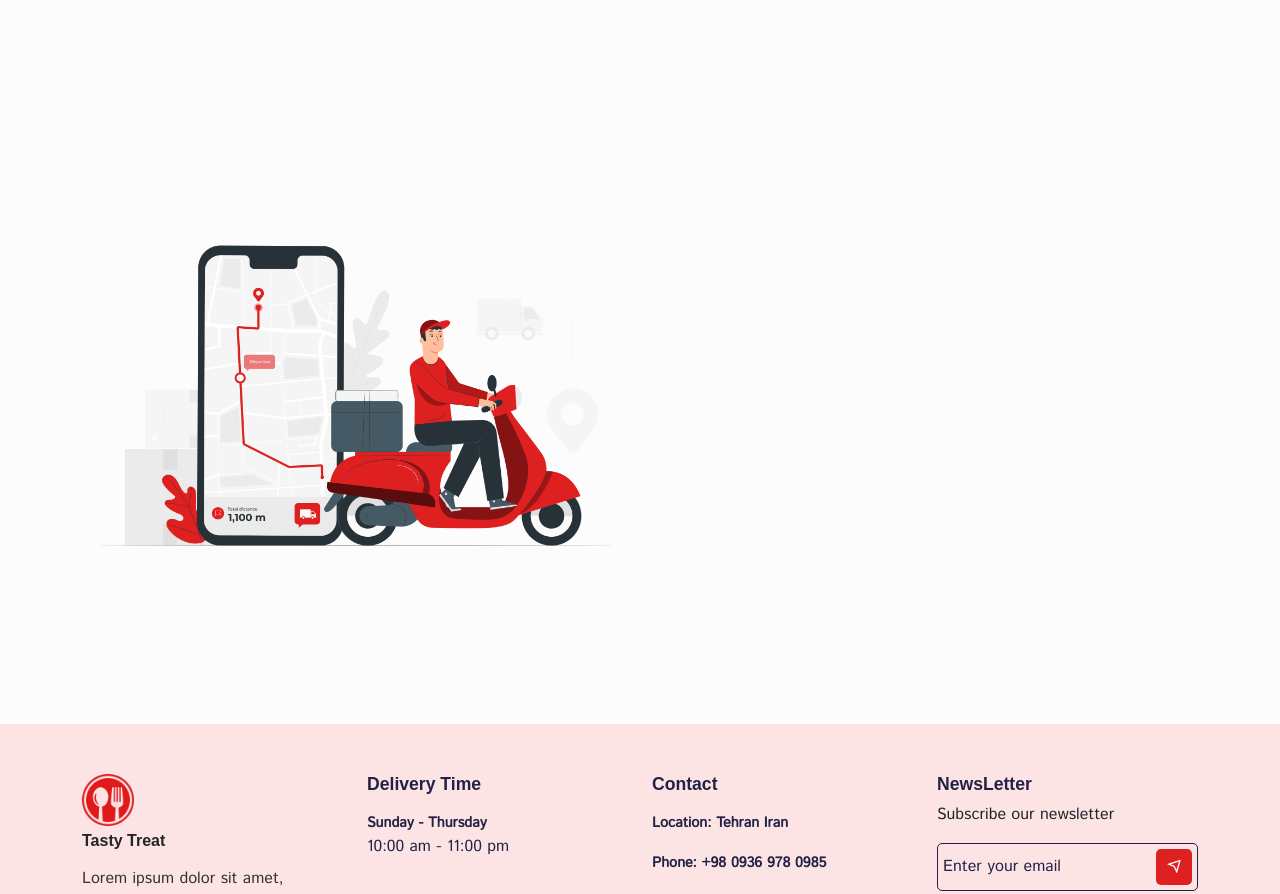
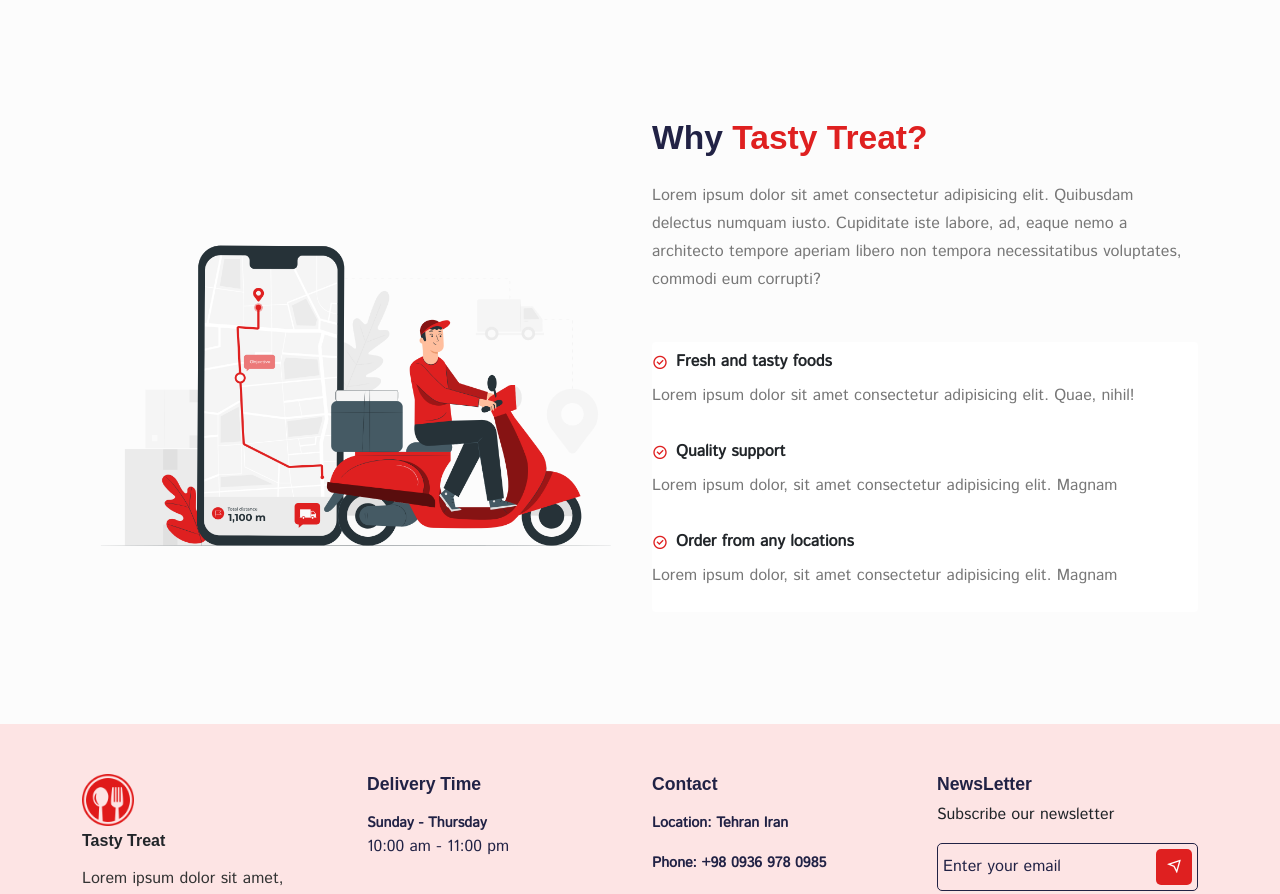
Before and after one commit to gholamreza-hasnzade/Reactjs-food-App-redux-toolkit, a React (Create React App) app: page /home in a window 1280 px wide. Shown: the part 3051-3945 px from the top of the page. Built offline with nearby package versions, Linux system fonts and the light colour scheme; a web font is replaced by a local one.

Commit message:
[hotfixed] about

```diff
--- a/src/pages/home/Home.jsx
+++ b/src/pages/home/Home.jsx
@@ -1,6 +1,6 @@
 import React, { useEffect, useState } from "react";
 import { Link } from "react-router-dom";
-import { Col, Container, Row } from "reactstrap";
+import { Col, Container, ListGroup, ListGroupItem, Row } from "reactstrap";
 
 import Helmet from "../../components/helmet/Helmet";
 import { Category, ProductCard } from "../../components/UI";
@@ -211,14 +211,63 @@ const Home = () => {
         </Container>
       </section>
 
-
       <section>
         <Container>
           <Row>
             <Col lg="6" md="6">
-              <img src={IMAGES.WHYIMG} alt="WHYIMG" className="w-100" />
+              <img
+                src={IMAGES.WHYIMG}
+                alt="why-tasty-treat"
+                className="w-100"
+              />
             </Col>
-            <Col lg="6" md="6"></Col>
+            <Col lg="6" md="6">
+              <div className="why__tasty--treat">
+                <h2 className="tasty__treat--title mb-4">Why <span>Tasty Treat?</span></h2>
+
+                <p className="why__tasty--desc">
+                  Lorem ipsum dolor sit amet consectetur adipisicing elit.
+                  Quibusdam delectus numquam iusto. Cupiditate iste labore, ad,
+                  eaque nemo a architecto tempore aperiam libero non tempora
+                  necessitatibus voluptates, commodi eum corrupti?
+                </p>
+
+                <ListGroup className="mt-5">
+                  <ListGroupItem className="border-0 ps-0">
+                    <p className="choose__us-title d-flex align-items-center gap-2">
+                      <i className="ri-checkbox-circle-line"></i>
+                      Fresh and tasty foods
+                    </p>
+                    <p className="choose__us-desc">
+                      Lorem ipsum dolor sit amet consectetur adipisicing elit.
+                      Quae, nihil!
+                    </p>
+                  </ListGroupItem>
+
+                  <ListGroupItem className="border-0 ps-0">
+                    <p  className="choose__us-title d-flex align-items-center gap-2">
+                      <i className="ri-checkbox-circle-line"></i>
+                      Quality support
+                    </p>
+                    <p className="choose__us-desc">
+                      Lorem ipsum dolor, sit amet consectetur adipisicing elit.
+                      Magnam
+                    </p>
+                  </ListGroupItem>
+
+                  <ListGroupItem className="border-0 ps-0">
+                    <p className="choose__us-title d-flex align-items-center gap-2">
+                      <i className="ri-checkbox-circle-line"></i>
+                      Order from any locations
+                    </p>
+                    <p className="choose__us-desc">
+                      Lorem ipsum dolor, sit amet consectetur adipisicing elit.
+                      Magnam
+                    </p>
+                  </ListGroupItem>
+                </ListGroup>
+              </div>
+            </Col>
           </Row>
         </Container>
       </section>
--- a/src/pages/home/home.css
+++ b/src/pages/home/home.css
@@ -65,15 +65,13 @@
   color: #df2020;
 }
 
-
-.feature__text{
+.feature__text {
   color: #777;
 }
 
 .feature__item p {
   color: #777;
 }
-
 
 .food__category {
   background: #df2020;
@@ -83,7 +81,7 @@
   border-radius: 8px;
 }
 
-.food__category button{
+.food__category button {
   border: none;
   outline: none;
   padding: 7px 20px;
@@ -101,3 +99,26 @@
   border-radius: 5px !important;
   color: #df2020 !important;
 }
+
+.tasty__treat--title span {
+  color: #df2020;
+}
+
+.why__tasty--desc {
+  color: #777;
+  line-height: 28px;
+}
+
+.choose__us-title {
+  font-weight: 600;
+  margin-bottom: 10px;
+}
+
+.choose__us-title i {
+  font-weight: 500;
+  color: #df2020;
+}
+
+.choose__us-desc{
+  color: #777;
+}
```
